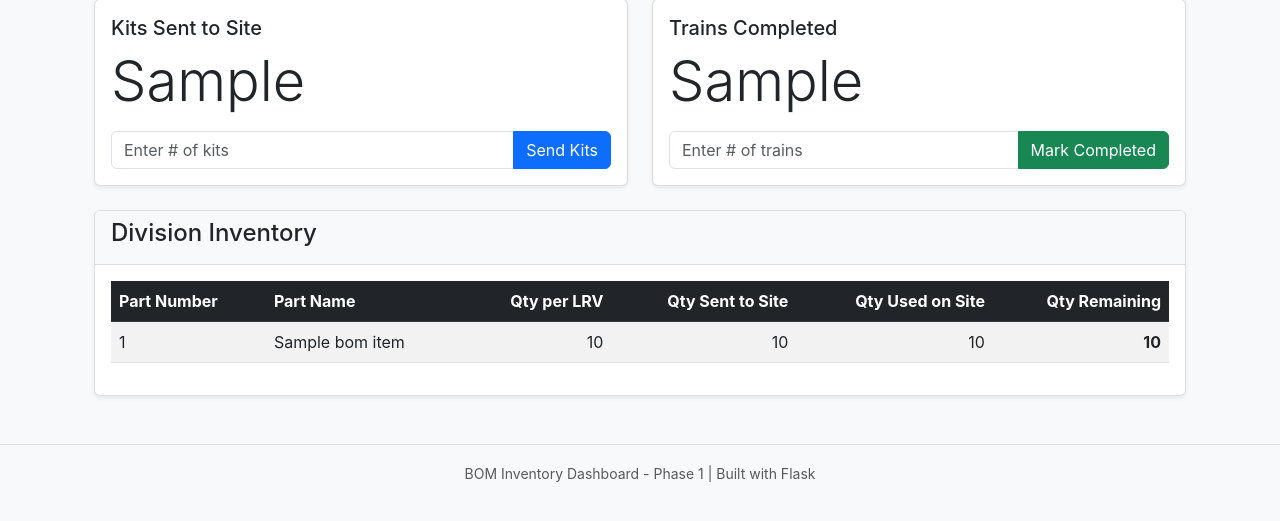
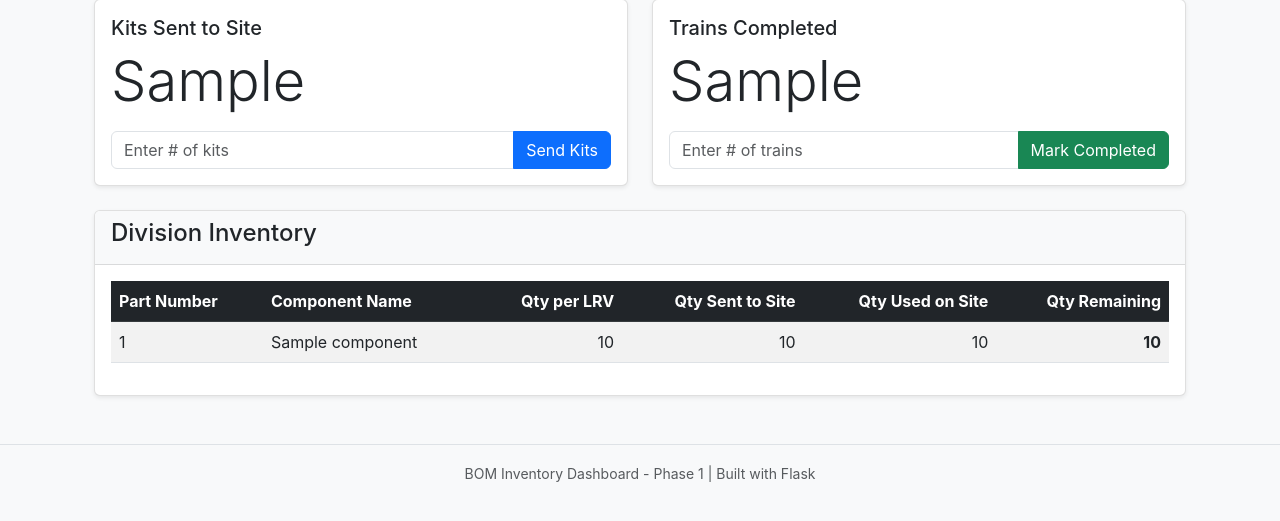
Before and after one commit to teezee4/bomDash, a Flask app: template app/templates/division_inventory.html in a window 1280 px wide. Shown: the part 231-752 px from the top of the page. Run offline with Flask 3, Linux system fonts and the light colour scheme; tables that the repository leaves empty hold one stand-in row (values such as "Sample post"); the template is opened without the code that fills it: values that come from a table or form of the project are taken from there, most other values are stand-ins (such as "Sample title", 1, 10 or a date in 2020); some libraries are stand-ins or nearby versions.

Commit message:
Update division_inventory.html

```diff
--- a/app/templates/division_inventory.html
+++ b/app/templates/division_inventory.html
@@ -62,7 +62,7 @@
                     <thead class="table-dark">
                         <tr>
                             <th>Part Number</th>
-                            <th>Part Name</th>
+                            <th>Component Name</th>
                             <th class="text-end">Qty per LRV</th>
                             <th class="text-end">Qty Sent to Site</th>
                             <th class="text-end">Qty Used on Site</th>
@@ -73,7 +73,7 @@
                         {% for bom_item, div_inv in parts_with_inventory %}
                         <tr>
                             <td>{{ bom_item.part_number }}</td>
-                            <td>{{ bom_item.part_name }}</td>
+                            <td>{{ bom_item.component }}</td>
                             <td class="text-end">{{ bom_item.qty_per_lrv }}</td>
                             {% if div_inv %}
                             <td class="text-end">{{ div_inv.qty_sent_to_site }}</td>
```
